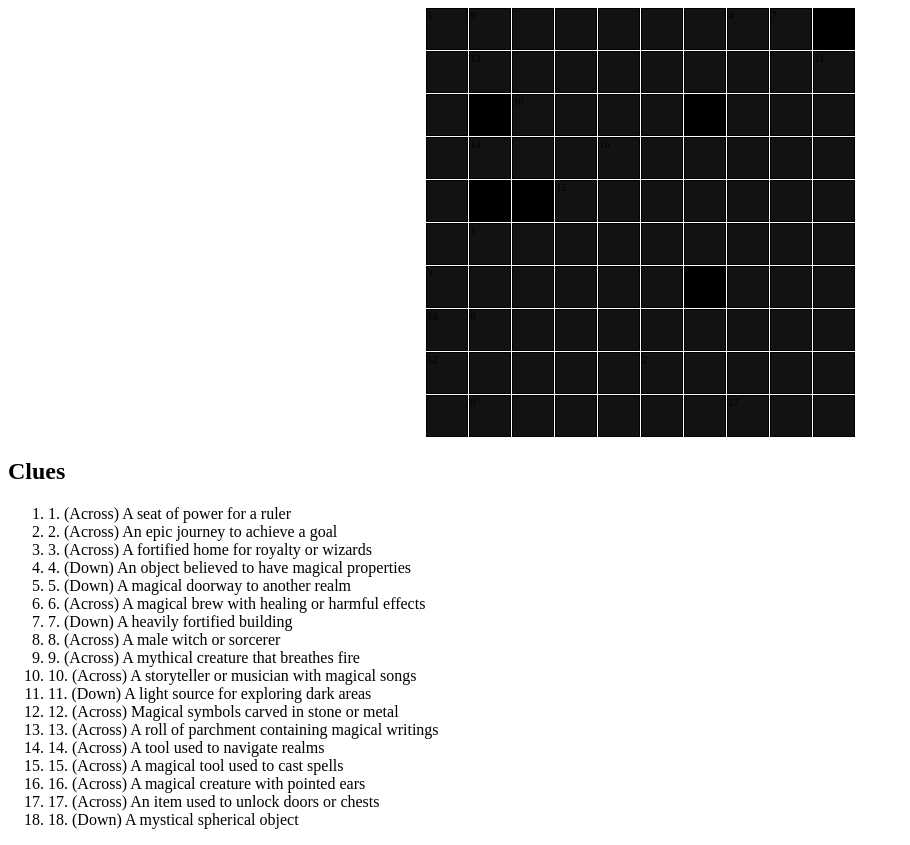
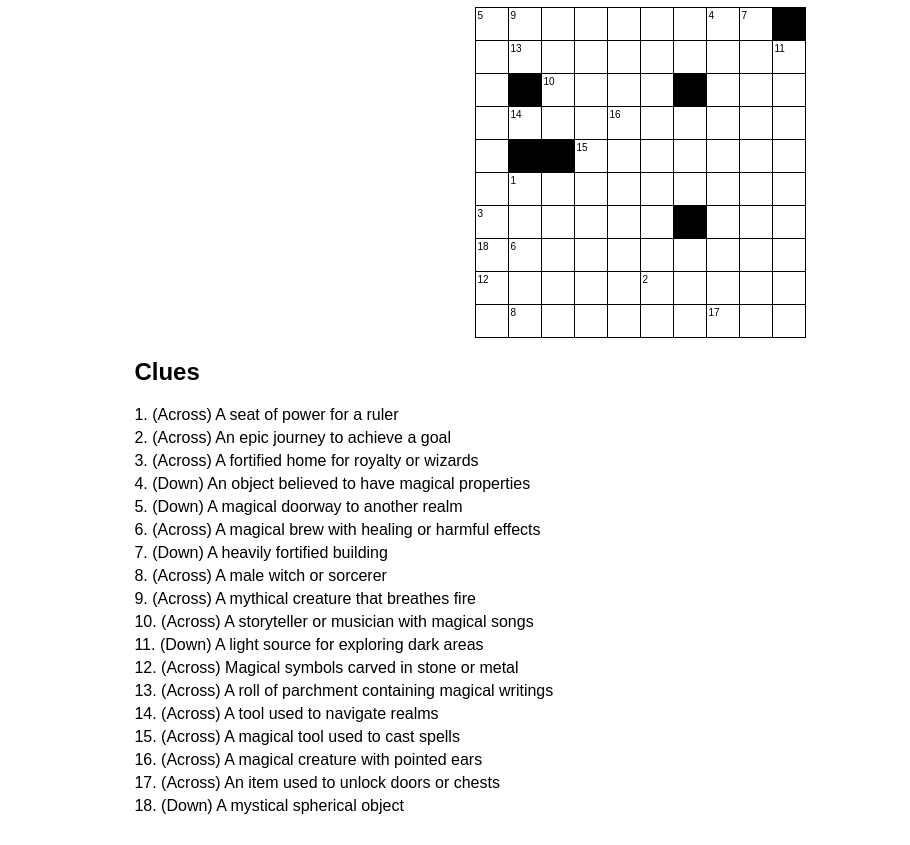
Before and after one commit to RevStanton/crossword-puzzle, a plain HTML site: page index.html in a window 1280 px wide. Shown: the part 73-918 px from the top of the page, without its empty margins (0-910 px from the left). Drawn offline with Linux system fonts and the light colour scheme.

Commit message:
Update index.html

```diff
--- a/index.html
+++ b/index.html
@@ -2,56 +2,58 @@
 <html lang="en">
 <head>
     <meta charset="UTF-8">
-    <meta name="viewport" content="width=device-width, initial-scale=1.0">
-    <title>Fantasy Crossword Puzzle</title>
-
-    <!-- Basic styling -->
+    <title>Crossword Puzzle</title>
     <style>
-    #grid-container table {
+        /* Basic styling for the crossword grid */
+        body {
+            font-family: Arial, sans-serif;
+        }
+        #grid-container {
+            margin: 20px 0;
+        }
+        table {
             border-collapse: collapse;
-        margin: 20px auto;
+            margin: 0 auto;
         }
-
-    #grid-container td {
-        width: 40px; /* Increased size for better visibility */
-        height: 40px;
-        border: 1px solid #ffffff;
-        text-align: center;
-        background-color: #000000; /* Black background for cells */
+        td {
+            width: 30px;
+            height: 30px;
+            border: 1px solid #000;
+            position: relative;
         }
-
-    #grid-container input {
+        td input {
             width: 100%;
             height: 100%;
+            border: none;
             text-align: center;
             font-size: 18px;
-        background-color: #121212;
-        color: #ffffff;
-        border: none;
-        box-sizing: border-box; /* Ensures inputs fit neatly */
+            background-color: transparent;
         }
-
-    #grid-container input:focus {
-        outline: none;
+        td span {
+            position: absolute;
+            top: 2px;
+            left: 2px;
+            font-size: 10px;
+        }
+        #clues {
+            width: 80%;
+            margin: 0 auto;
+        }
+        #clues ol {
+            list-style-type: none;
+            padding-left: 0;
+        }
+        #clues li {
+            margin-bottom: 5px;
         }
     </style>
-
 </head>
 <body>
-    <!-- Page title -->
-    <h1>Fantasy Crossword Puzzle</h1>
+    <h1 style="text-align:center;">Crossword Puzzle</h1>
+    <div id="grid-container"></div>
+    <div id="clues"></div>
 
-    <!-- Grid container for dynamically generated crossword -->
-    <div id="grid-container">
-        <!-- Dynamic grid content will go here -->
-    </div>
-
-    <!-- Clues section for dynamically generated clues -->
-    <div id="clues">
-        <!-- Dynamic clues content will go here -->
-    </div>
-
-    <!-- Link to the main JavaScript file -->
+    <!-- Load the script as a module -->
     <script type="module" src="script.js"></script>
 </body>
 </html>
```
Lines whose indentation alone changed are shown as unchanged.
